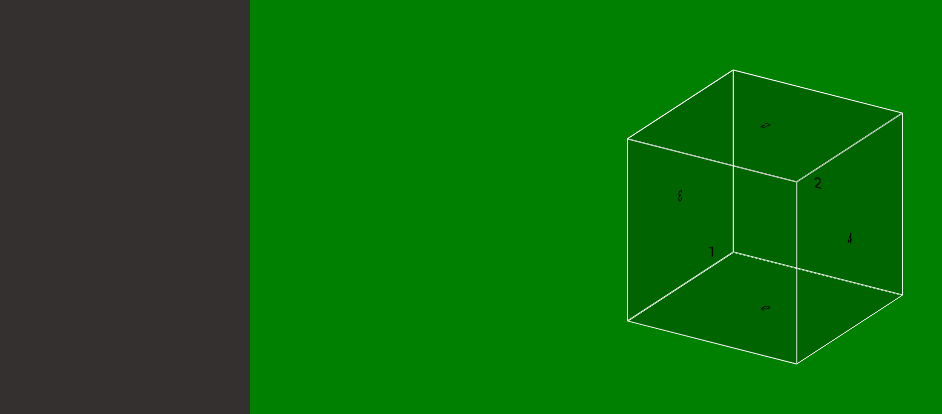
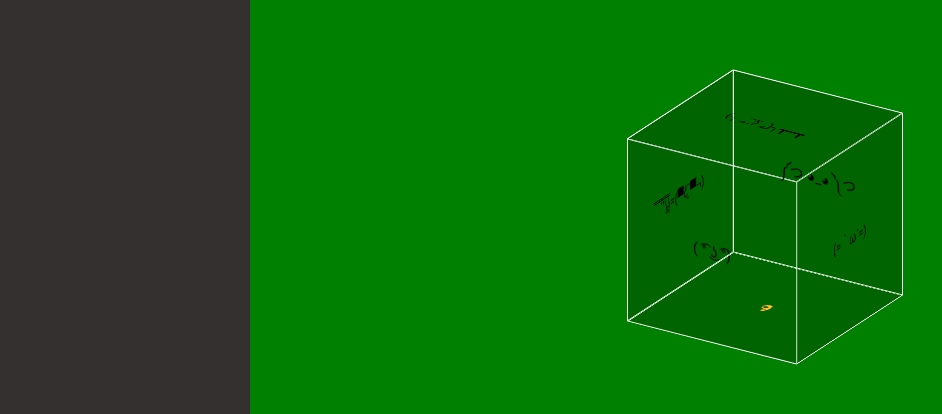
Before and after one commit to centek134/animations, a React (Create React App) app: page /cube in a window 1280 px wide. Shown: the part 183-597 px from the top of the page, without its empty margins (0-942 px from the left). Built offline with nearby package versions, Linux system fonts and the light colour scheme; a web font is replaced by a local one.

Commit message:
Changes Instead of numbers I"ve added some funny lenny faces, also there is an easter egg on the bottom wall of the cube. I wonder who's gonna find it.

```diff
--- a/src/containers/Cube/Cube.js
+++ b/src/containers/Cube/Cube.js
@@ -3,16 +3,19 @@ import "../../assets/scss/containers/cube/cube.css";
 const Cube = () => {
   return (
     <section className="wrapper_cube">
-        <div className="cube">
-            <div className="wall front">1</div>
-            <div className="wall back">2</div>
-            <div className="wall left">3</div>
-            <div className="wall right">4</div>
-            <div className="wall top">5</div>
-            <div className="wall bottom">6</div>
-        </div>
-        <div className="floor">
-        </div>
+      <div className="scene">
+          <div className="cube">
+              <div className="wall front">( ͡° ͜ʖ ͡°)</div>
+              <div className="wall back">༼つ ◕_◕ ༽つ</div>
+              <div className="wall left">(⌐▀͡ ̯ʖ▀)=/̵͇̿̿/'̿'̿̿̿ ̿ ̿̿</div>
+              <div className="wall right">(=｀ω´=)</div>
+              <div className="wall top">(╯ ͠° ͟ʖ ͡°)╯┻━┻</div>
+              <div className="wall bottom">👌</div>
+          </div>
+          <div className="floor">
+            <div className="cube_shadow"></div>
+          </div>
+      </div>
     </section>
   );
 };
```
